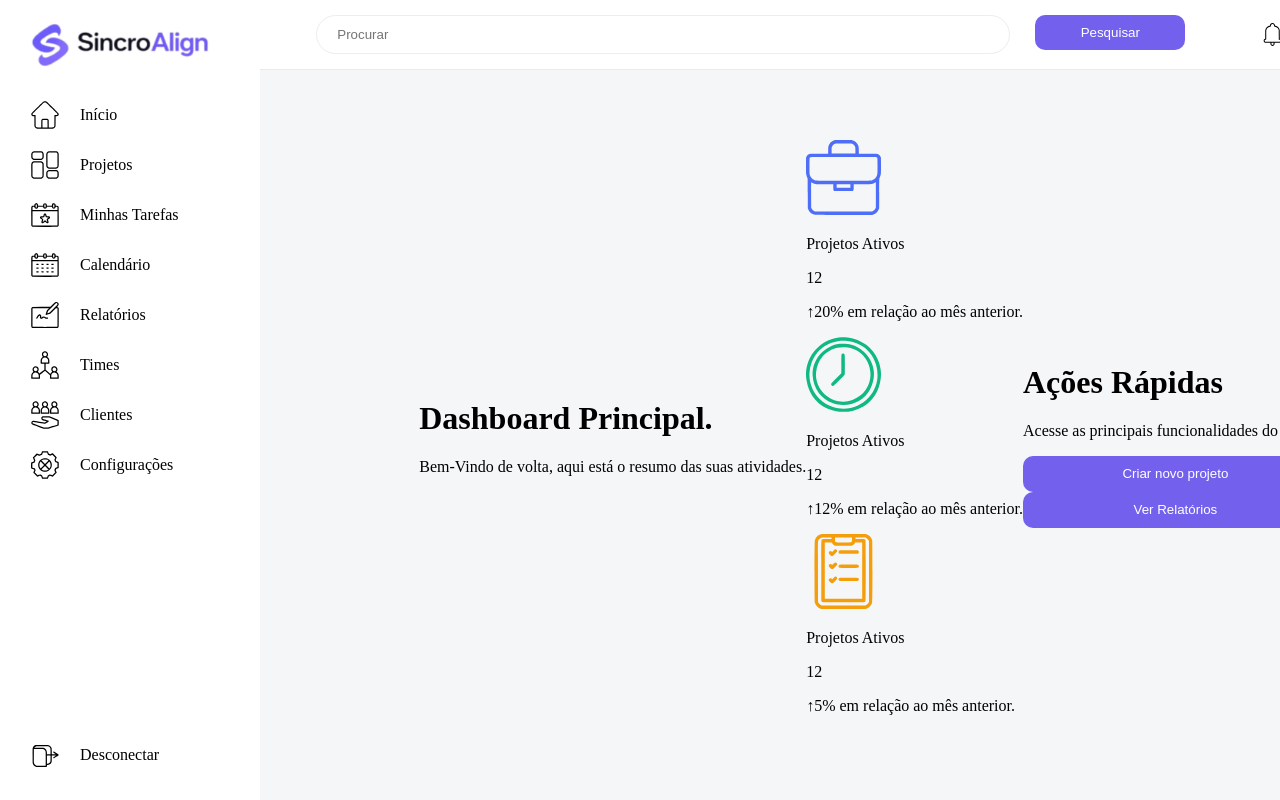
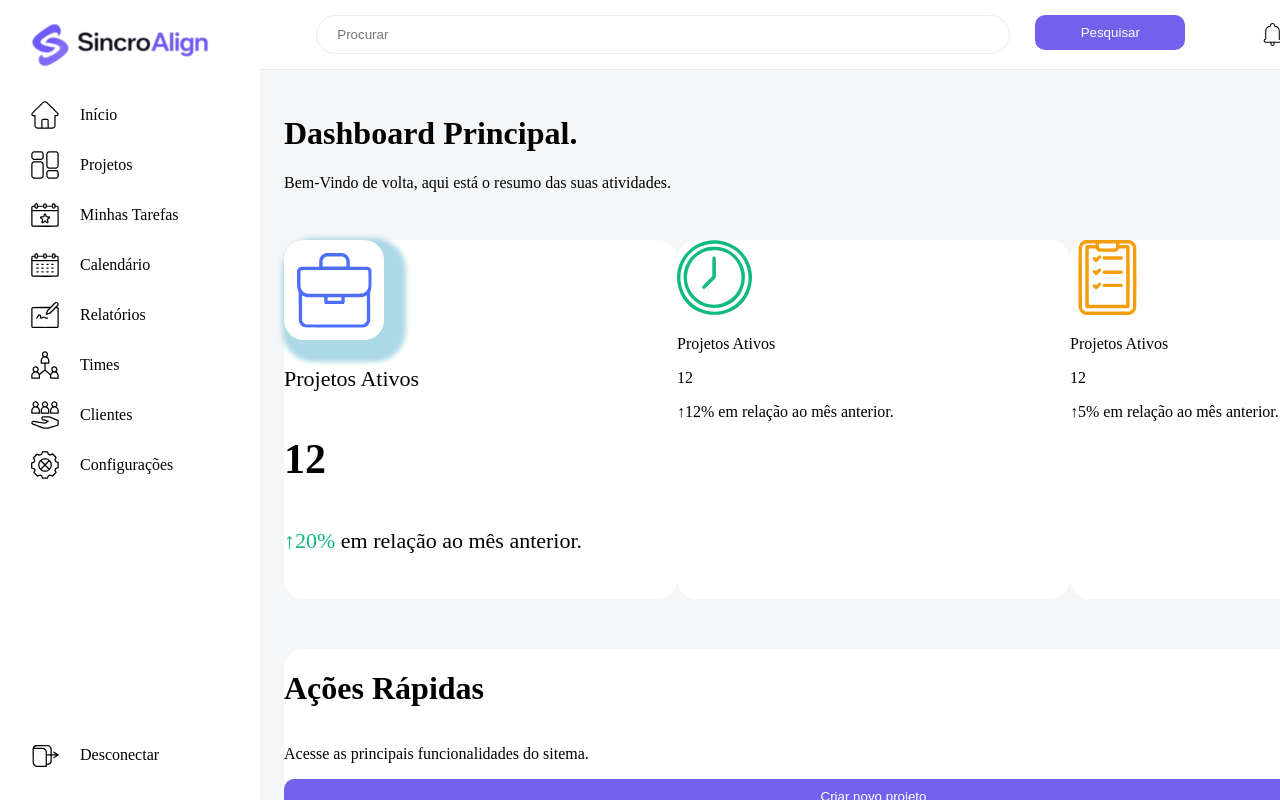
Before and after one commit to codariadev/projeto-estudo-main, a Next.js app: page /home in a window 1280 px wide. Built offline with nearby package versions, Linux system fonts and the light colour scheme.

Commit message:
feat/fix: home css

```diff
--- a/src/app/(system)/home/page.js
+++ b/src/app/(system)/home/page.js
@@ -13,18 +13,18 @@ export default function HomePage() {
       <div className={styles.cardIcon}>
         <div className={styles.cardSection}>
           <Image className={styles.ImageMala} src="/icon-dashboard-card-section/card-mala.svg" alt="logo" width={75} height={75} loading="eager" />
-          <p>Projetos Ativos</p>
-          <p>12</p>
-          <p><span>&uarr;20%</span> em relação ao mês anterior.</p>
+          <p className={styles.text}>Projetos Ativos</p>
+          <p className={styles.num}>12</p>
+          <p className={styles.info}><span>&uarr;20%</span> em relação ao mês anterior.</p>
         </div>
         <div className={styles.cardSection}>
-          <Image className={styles.ImageMala} src="/icon-dashboard-card-section/relogio-parede.svg" alt="Mala de viagem" width={75} height={75} loading="eager" />
+          <Image className={styles.ImageRelogioParede} src="/icon-dashboard-card-section/relogio-parede.svg" alt="Mala de viagem" width={75} height={75} loading="eager" />
           <p>Projetos Ativos</p>
           <p>12</p>
           <p><span>&uarr;12%</span> em relação ao mês anterior.</p>
         </div>
         <div className={styles.cardSection}>
-          <Image className={styles.ImageMala} src="/icon-dashboard-card-section/projetos-ativos.svg" alt="relogio" width={75} height={75} loading="eager" />
+          <Image className={styles.ImageProjetosAtivos} src="/icon-dashboard-card-section/projetos-ativos.svg" alt="relogio" width={75} height={75} loading="eager" />
           <p>Projetos Ativos</p>
           <p>12</p>
           <p><span>&uarr;5%</span> em relação ao mês anterior.</p>
--- a/src/app/(system)/home/page.module.css
+++ b/src/app/(system)/home/page.module.css
@@ -1,18 +1,66 @@
 .home{
     display: flex;
-    justify-content: center;
+    flex-direction: column;
     align-items: center;
     width: 100%;
     height: 100%;
 
-    .cardSection {
+    .header {
+        width: 100%;
+        height: 96px;
+    }
 
-        .ImageMala {
+    .cardIcon {
+        width: 100%;
+        display: flex;
+        justify-content: space-evenly;
+        border-radius: 20px;
+        padding: 50px;
 
+        .cardSection {
+            background-color: #fff;
+            width: 421px;
+            height: 359px;
+            border-radius: 20px;
+            .ImageMala {
+                box-shadow: 10px 10px 5px 12px lightblue;
+                padding: 12.5px;
+                border-radius: 20px;
+            }
 
+            .text {
+                font-size: 22px;
+                font-weight: 400;
+                height: 27px;
+                color: var(--dashboard-p)
+            }
+            .num {
+                height: 51px;
+                font-size: 42px;
+                font-weight: 700;
+                color: var(--dashboard-main)
+            }
+            .info {
+                width: 321px;
+                height: 27px;
+                font-size: 22px;
+                font-weight: 400;
+                span {
+                    height: 27px;
+                    font-size: 22px;
+                    font-weight: 400;
+                    color: #10b981FF;
+                }
+            }
         }
     }
-
-
+    .actionsCard{
+        width: 100%;
+        display: flex;
+        flex-direction: column;
+        justify-content: center;
+        background-color: #fff;
+        border-radius: 20px;
+    }
 
 }
--- a/src/app/page.module.css
+++ b/src/app/page.module.css
@@ -8,6 +8,9 @@
   --button-primary-hover: #383838;
   --button-secondary-hover: #f2f2f2;
   --button-secondary-border: #ebebeb;
+
+  --dashboard-main: #374151;
+  --dashboard-p: #6b7280;
 
   display: flex;
   flex: 1;
```
